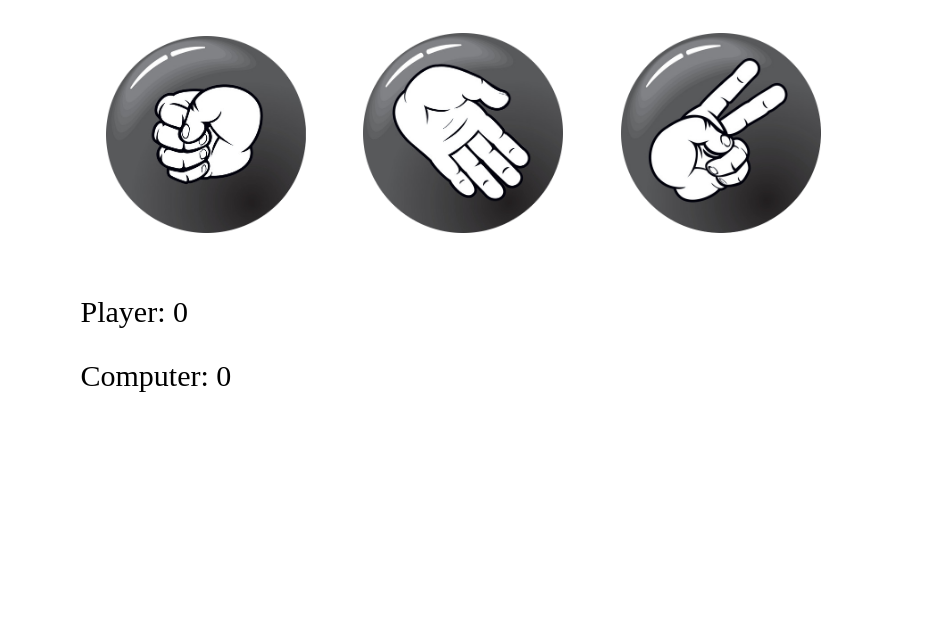
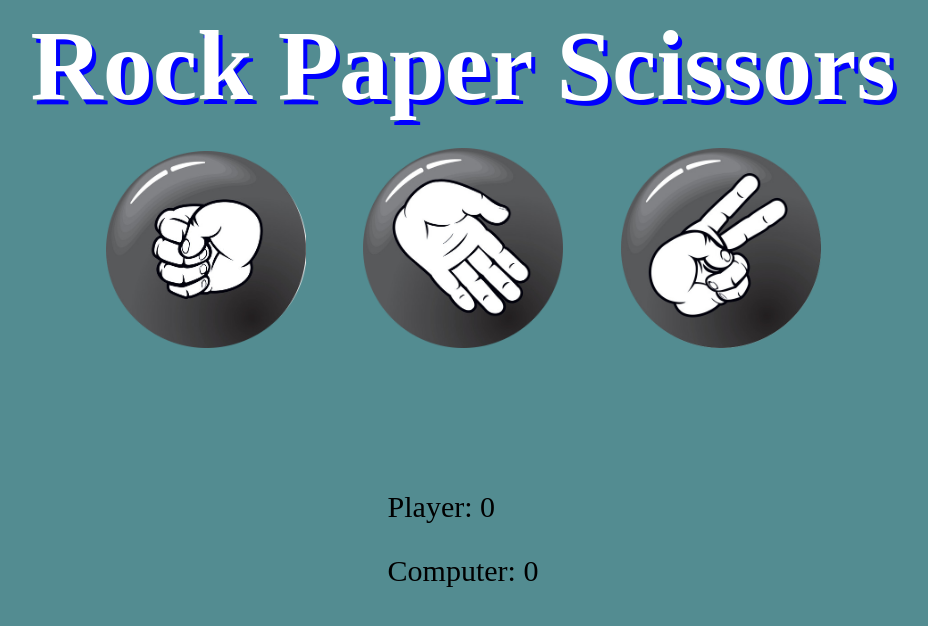
Before and after one commit to waltsdog37/rockpaperscissors, a plain HTML site: page index.html in a window 1280 px wide. Shown: the whole page, without its empty margins (177-1105 px from the left). Drawn offline with Linux system fonts and the light colour scheme.

Commit message:
Minor changes, tag names, etc

```diff
--- a/index.html
+++ b/index.html
@@ -12,15 +12,18 @@
 </head>
 
 <body>
-<div id="all">
+    <div class="title">Rock Paper Scissors</div>
+    <div id="game-container">
         <div class="button-container">
             <input class="rps-button" id="Rock" type="image" src="/images/rock.png" onclick=game(this)></button>
             <input class="rps-button" id="Paper" type="image" src="/images/paper.png" onclick=game(this)></button>
             <input class="rps-button" id="Scissors" type="image" src="/images/scissors.png" onclick=game(this)></button>
         </div>
 
+        <div class="results-container">
             <div id="you-result"></div>
             <div id="computer-result"></div>
+        </div>
 
         <div class="score-container">
             <p id="player-score">Player: <span id="player">0</span></p>
--- a/scripts.js
+++ b/scripts.js
@@ -66,7 +66,7 @@ function results(winner) {
         playerScore++;
         document.getElementById("player").textContent = playerScore;
         if (playerScore === 5) {
-            document.getElementById("all").style.display = "none";
+            document.getElementById("game-container").style.display = "none";
             document.getElementById("game-over").textContent = "Congratulations.  You win!!!";
             document.getElementById("reset").style.display = "block";
 
@@ -75,7 +75,7 @@ function results(winner) {
         computerScore++;
         document.getElementById("computer").textContent = computerScore;
         if (computerScore === 5) {
-            document.getElementById("all").style.display = "none";
+            document.getElementById("game-container").style.display = "none";
             document.getElementById("game-over").textContent = "Sorry, but you lose!!!";
             document.getElementById("reset").style.display = "block";
         }
--- a/styles.css
+++ b/styles.css
@@ -3,6 +3,14 @@ body {
     display: flex;
     flex-direction: column;
     align-items: center;
+    background-color: rgb(83, 140, 145);
+}
+
+.title {
+    font-size: 100px;
+    font-weight: bold;
+    color: white;
+    text-shadow: 4px 5px blue;
 }
 
 .rps-button {
@@ -11,6 +19,20 @@ body {
     outline: none;
 }
 
+#game-container {
+    display: flex;
+    flex-direction: column;
+}
+
+.results-container {
+    height: 80px;
+    margin: auto;
+}
+
+.score-container {
+    margin: auto;
+}
+
 #reset {
     display: none;
 }
```
Lines whose indentation alone changed are shown as unchanged.
